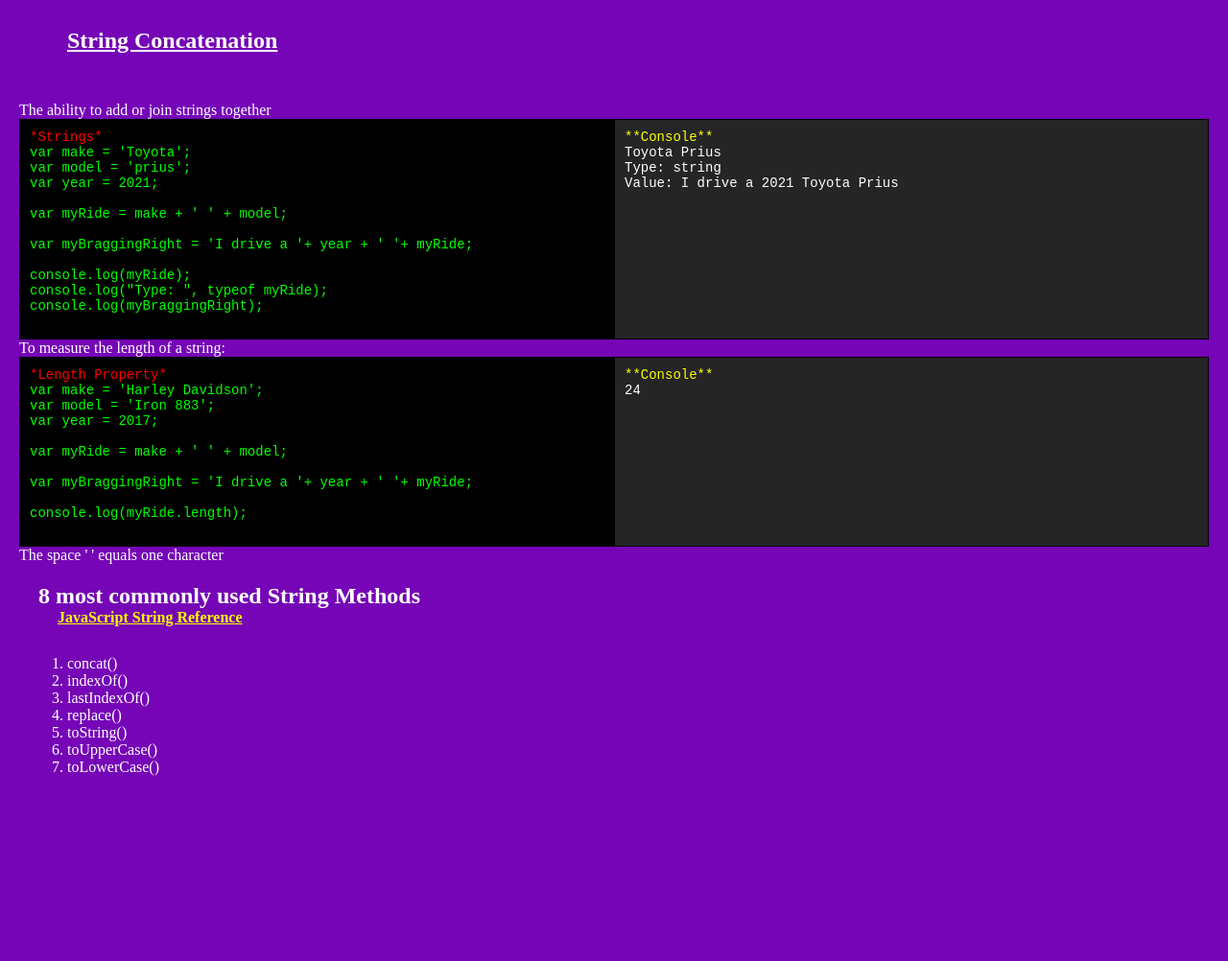
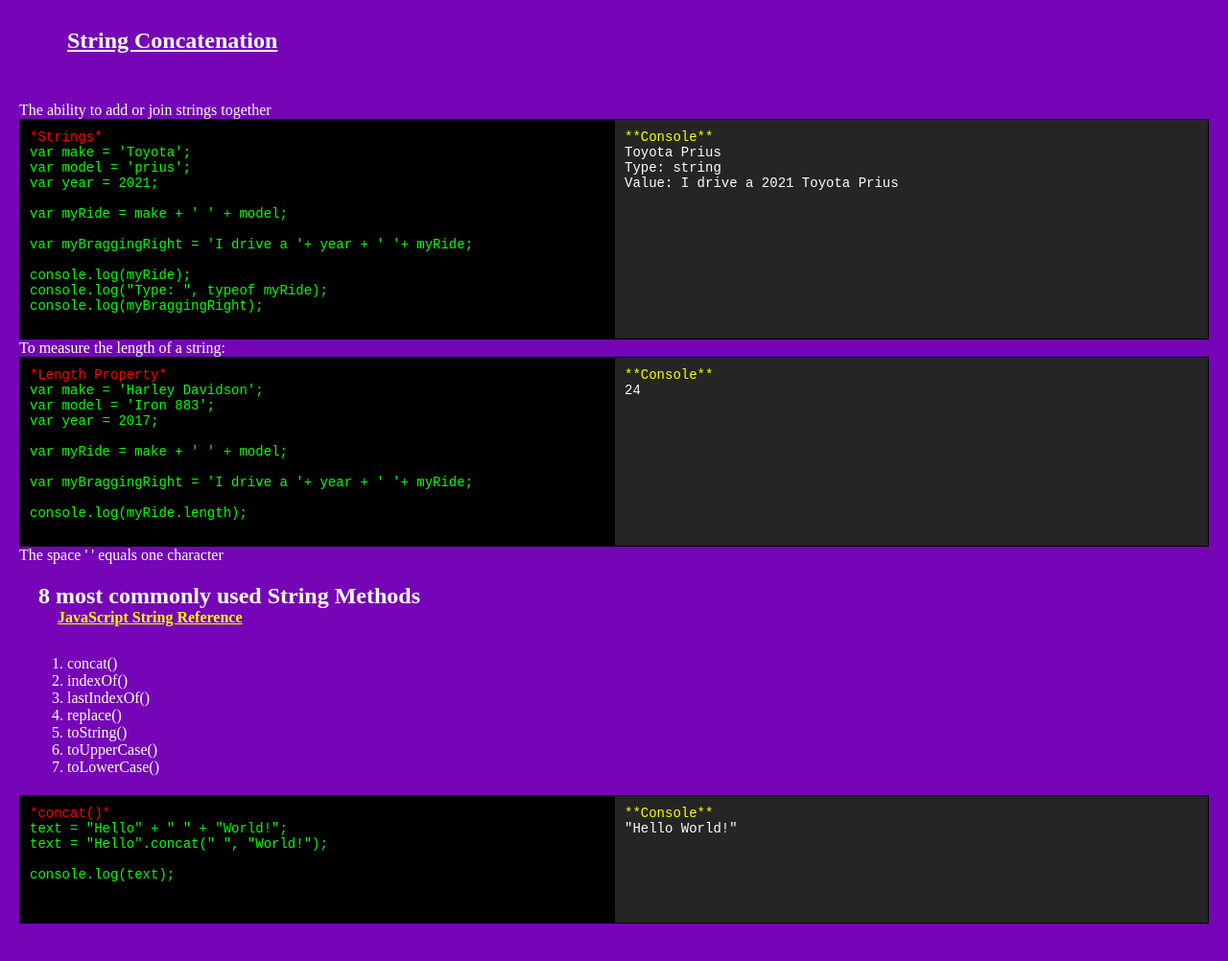
Before and after one commit to CJ28M/JS2025, a plain HTML site: page html/string.html in a window 1280 px wide. Shown: the part 78-1080 px from the top of the page at 96% size. Before the commit the page ends 997 px from the top, so only its background shows below. Drawn offline with Linux system fonts and the light colour scheme.

```diff
--- a/html/string.html
+++ b/html/string.html
@@ -79,6 +79,24 @@
     </div>
   </div>
 
+  <div class="jscontainer">
+    <div class="string">
+      <code class="codebox"><span>*concat()*</span>
+        text = "Hello" + " " + "World!";
+        text = "Hello".concat(" ", "World!");
+
+                console.log(text);
+
+
+            </code>
+      <code class="console"><span>**Console**</span>
+                  "Hello World!"
+
+            </code>
+
+    </div>
+  </div>
+
   <script src="/js/string.js"></script>
 </body>
 
```
